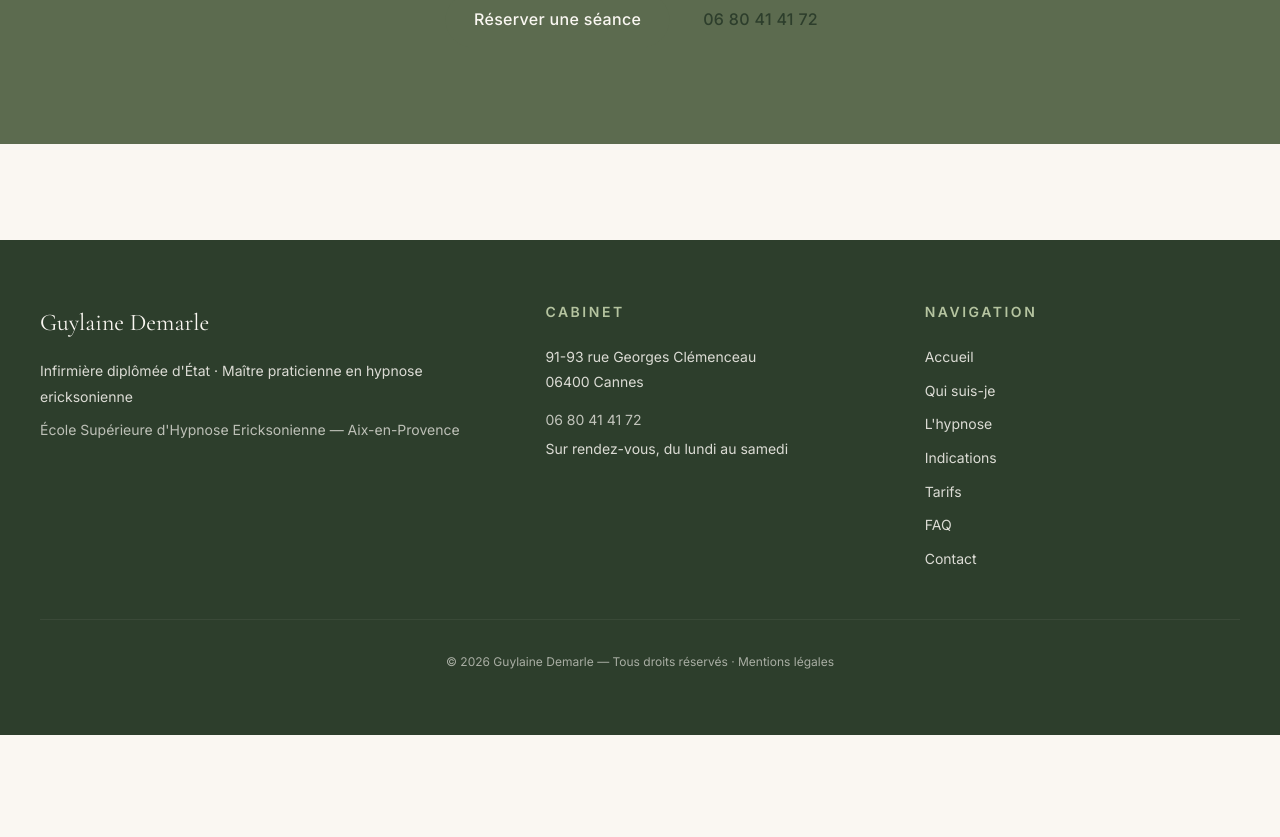
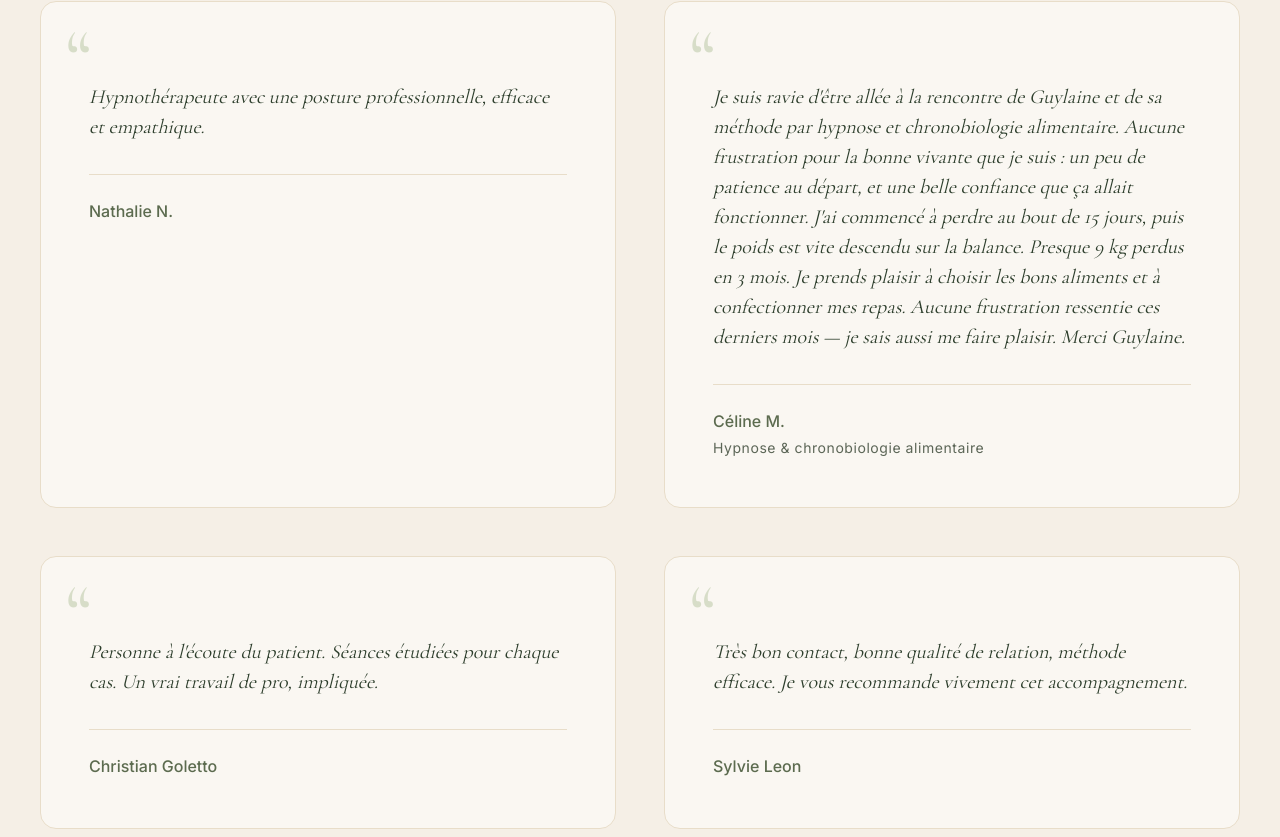
Before and after one commit to valana88/hypnose-06, a Next.js app: page / in a window 1280 px wide. Shown: the part 3463-4300 px from the top of the page. Before the commit the page ends 4198 px from the top, so only its background shows below. Built offline with nearby package versions, Linux system fonts and the light colour scheme.

Commit message:
feat: section témoignages avec les vrais avis

```diff
--- a/src/app/page.tsx
+++ b/src/app/page.tsx
@@ -1,6 +1,7 @@
 import { Button } from '@/components/Button/Button';
 import { Hero } from '@/components/Hero/Hero';
 import { Section } from '@/components/Section/Section';
+import { Testimonials } from '@/components/Testimonials/Testimonials';
 import {
   BenefitCard,
   BenefitsGrid,
@@ -138,6 +139,16 @@ export default function HomePage() {
         </Steps>
       </Section>
 
+      {/* Témoignages */}
+      <Section
+        tone="sand"
+        eyebrow="Témoignages"
+        title="Ils ont fait le pas."
+        lead="Quelques retours de personnes accompagnées par Guylaine."
+      >
+        <Testimonials />
+      </Section>
+
       {/* CTA final */}
       <Section tone="sage" narrow>
         <FinalCTA>
--- /dev/null
+++ b/src/components/Testimonials/Testimonials.styles.ts
@@ -0,0 +1,77 @@
+'use client';
+
+import styled from 'styled-components';
+
+export const Grid = styled.div`
+  display: grid;
+  gap: ${({ theme }) => theme.spacing.lg};
+  grid-template-columns: 1fr;
+
+  ${({ theme }) => theme.media.md} {
+    grid-template-columns: repeat(2, 1fr);
+  }
+
+  ${({ theme }) => theme.media.lg} {
+    grid-template-columns: repeat(2, 1fr);
+    gap: ${({ theme }) => theme.spacing.xl};
+  }
+`;
+
+export const Card = styled.figure`
+  position: relative;
+  background: ${({ theme }) => theme.colors.cream};
+  padding: ${({ theme }) => theme.spacing.xl};
+  border-radius: ${({ theme }) => theme.radii.lg};
+  border: 1px solid ${({ theme }) => theme.colors.border};
+  transition: all ${({ theme }) => theme.transitions.base};
+
+  &:hover {
+    transform: translateY(-3px);
+    box-shadow: ${({ theme }) => theme.shadows.lg};
+    border-color: ${({ theme }) => theme.colors.sageLight};
+  }
+
+  /* Gros guillemet décoratif en haut à gauche */
+  &:before {
+    content: '\\201C';                     /* « */
+    position: absolute;
+    top: ${({ theme }) => theme.spacing.sm};
+    left: ${({ theme }) => theme.spacing.md};
+    font-family: ${({ theme }) => theme.fonts.heading};
+    font-size: 5rem;
+    line-height: 1;
+    color: ${({ theme }) => theme.colors.sageLight};
+    opacity: 0.5;
+  }
+`;
+
+export const Quote = styled.blockquote`
+  position: relative;
+  font-family: ${({ theme }) => theme.fonts.heading};
+  font-style: italic;
+  font-size: ${({ theme }) => theme.fontSizes.xl};
+  line-height: 1.5;
+  color: ${({ theme }) => theme.colors.text};
+  margin: ${({ theme }) => `${theme.spacing.lg} 0 ${theme.spacing.lg}`};
+`;
+
+export const Author = styled.figcaption`
+  display: flex;
+  flex-direction: column;
+  gap: 2px;
+  padding-top: ${({ theme }) => theme.spacing.md};
+  border-top: 1px solid ${({ theme }) => theme.colors.border};
+`;
+
+export const Name = styled.span`
+  font-family: ${({ theme }) => theme.fonts.body};
+  font-size: ${({ theme }) => theme.fontSizes.base};
+  font-weight: ${({ theme }) => theme.fontWeights.medium};
+  color: ${({ theme }) => theme.colors.sageDark};
+`;
+
+export const Context = styled.span`
+  font-size: ${({ theme }) => theme.fontSizes.sm};
+  color: ${({ theme }) => theme.colors.textMuted};
+  letter-spacing: 0.04em;
+`;
--- /dev/null
+++ b/src/components/Testimonials/Testimonials.tsx
@@ -0,0 +1,25 @@
+import { testimonials } from '@/data/testimonials';
+import {
+  Author,
+  Card,
+  Context,
+  Grid,
+  Name,
+  Quote,
+} from './Testimonials.styles';
+
+export function Testimonials() {
+  return (
+    <Grid>
+      {testimonials.map((t, i) => (
+        <Card key={i}>
+          <Quote>{t.quote}</Quote>
+          <Author>
+            <Name>{t.author}</Name>
+            {t.context && <Context>{t.context}</Context>}
+          </Author>
+        </Card>
+      ))}
+    </Grid>
+  );
+}
--- /dev/null
+++ b/src/data/testimonials.ts
@@ -0,0 +1,36 @@
+// Témoignages clients (récupérés du site Canva existant).
+
+export type Testimonial = {
+  quote: string;
+  author: string;
+  context?: string;
+};
+
+export const testimonials: Testimonial[] = [
+  {
+    quote:
+      'Hypnothérapeute avec une posture professionnelle, efficace et empathique.',
+    author: 'Nathalie N.',
+  },
+  {
+    quote:
+      'Je suis ravie d\'être allée à la rencontre de Guylaine et de sa méthode par hypnose et chronobiologie alimentaire. Aucune frustration pour la bonne vivante que je suis : un peu de patience au départ, et une belle confiance que ça allait fonctionner. J\'ai commencé à perdre au bout de 15 jours, puis le poids est vite descendu sur la balance. Presque 9 kg perdus en 3 mois. Je prends plaisir à choisir les bons aliments et à confectionner mes repas. Aucune frustration ressentie ces derniers mois — je sais aussi me faire plaisir. Merci Guylaine.',
+    author: 'Céline M.',
+    context: 'Hypnose & chronobiologie alimentaire',
+  },
+  {
+    quote:
+      'Personne à l\'écoute du patient. Séances étudiées pour chaque cas. Un vrai travail de pro, impliquée.',
+    author: 'Christian Goletto',
+  },
+  {
+    quote:
+      'Très bon contact, bonne qualité de relation, méthode efficace. Je vous recommande vivement cet accompagnement.',
+    author: 'Sylvie Leon',
+  },
+  {
+    quote:
+      'Beaucoup d\'empathie et de compréhension. Excellente thérapeute.',
+    author: 'Marie-Claire Michaud',
+  },
+];
```
